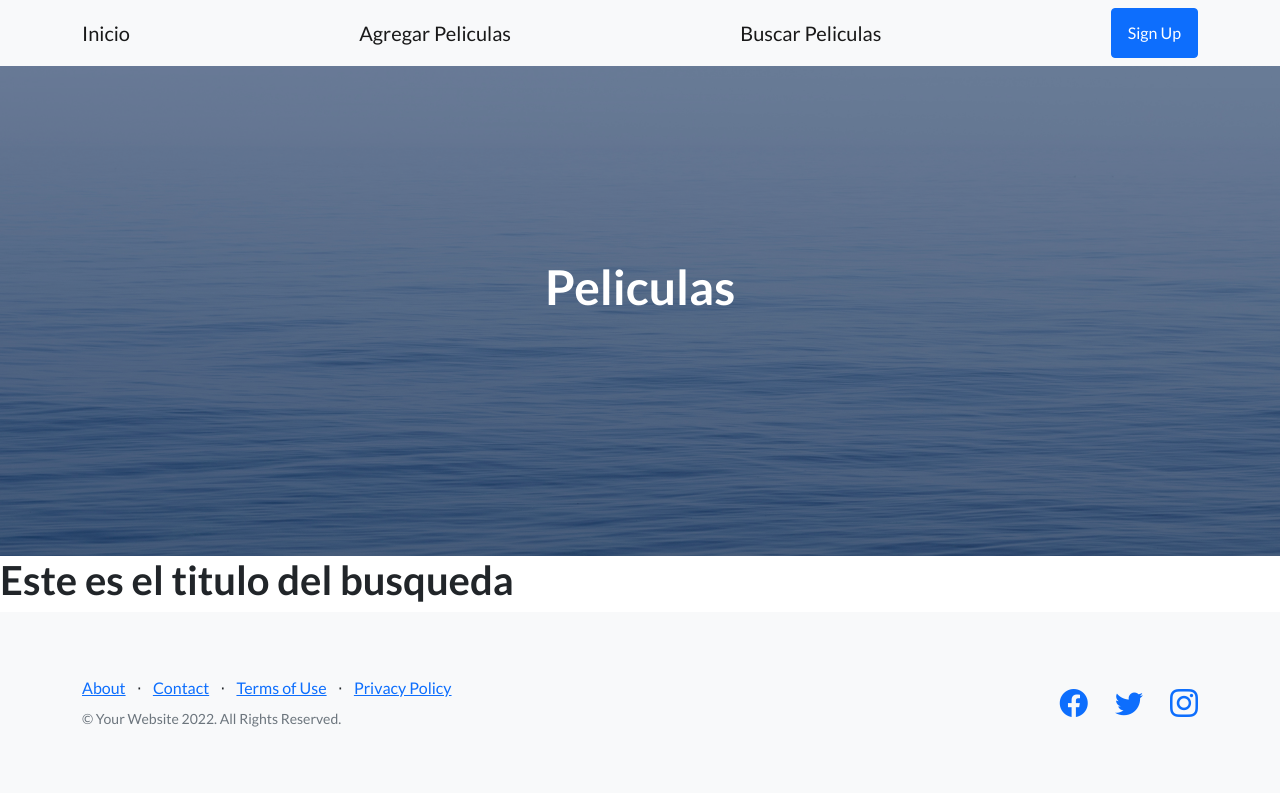
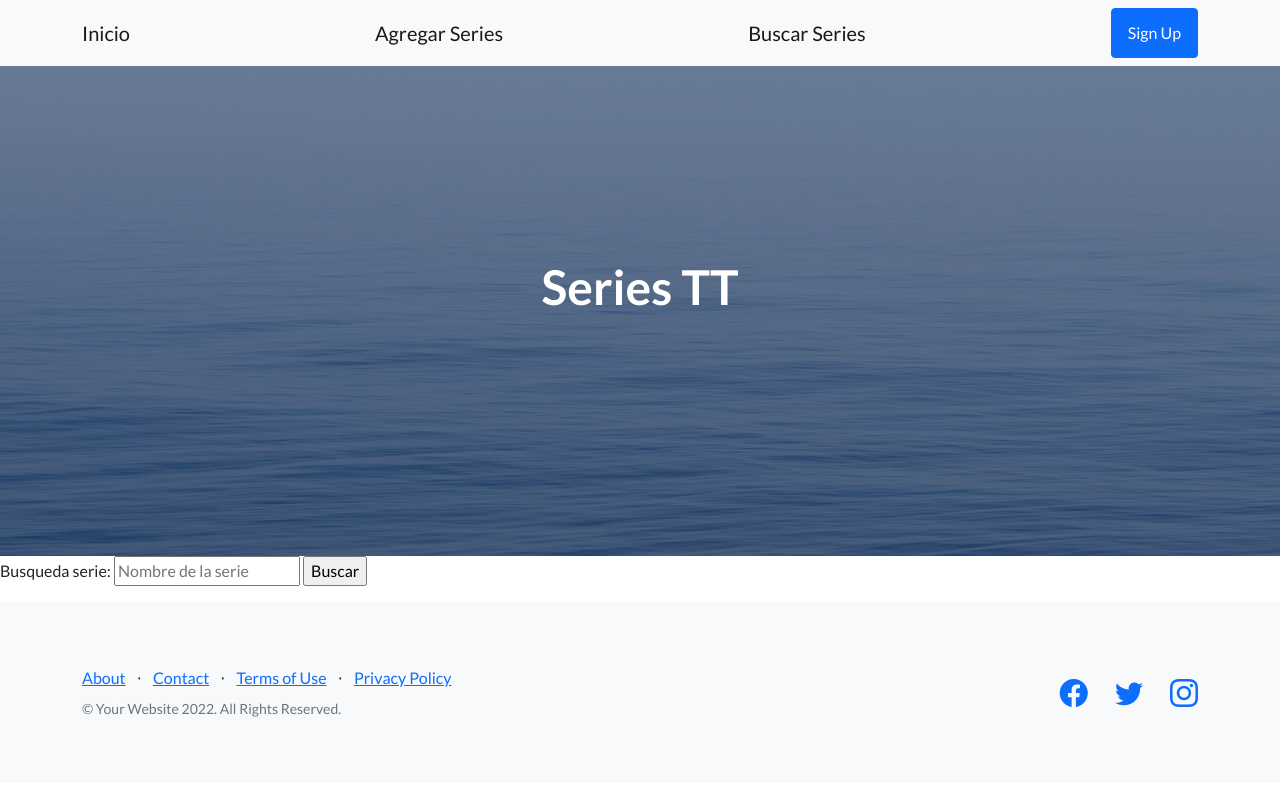
Before and after one commit to nicoovelaz/pre-entrega-nicolasvelazquez, a Django app: page /mispeliculas/busqueda/ in a window 1280 px wide. Run offline with Django 4.2, Linux system fonts and the light colour scheme; some libraries are stand-ins or nearby versions.

Commit message:
finalizado80%

```diff
--- a/mispeliculas/models.py
+++ b/mispeliculas/models.py
@@ -9,7 +9,7 @@ class Pelicula(models.Model):
     descargada = models.BooleanField(default=False, blank=True)
 
     def __str__(self):
-        return self.titulo
+        return f"Pelicula: {self.titulo} - Genero: {self.genero} - Director: {self.director}"
 
 class Serie(models.Model):
     titulo = models.CharField(max_length=100)
@@ -20,7 +20,7 @@ class Serie(models.Model):
     descargada = models.BooleanField(default=False)
 
     def __str__(self):
-        return f"Serie: {self.titulo} - Genero: {self.genero}"
+        return f"Serie: {self.titulo} - Genero: {self.genero} - temporadas: {self.temporadas}"
 
 class Capitulo(models.Model):
     numero = models.IntegerField(default=0)
--- /dev/null
+++ b/mispeliculas/templates/mispeliculas/--SQLite.sql
@@ -0,0 +1,2 @@
+-- SQLite
+select * from mispeliculas_Serie
--- a/mispeliculas/templates/mispeliculas/busqueda.html
+++ b/mispeliculas/templates/mispeliculas/busqueda.html
@@ -1,7 +1,11 @@
 {% extends "mispeliculas/padre.html" %}
-    {% load static %}
+{% load static %}
 {% block contenidoQueCambia %}
-    <!-- Codigo a cambiar-->
-    <h1>Este es el titulo del busqueda</h1>
+    <form action="/mispeliculas/buscar/" method="GET">
+        <p>Busqueda serie:
+        <input type="text" name="titulo" id="titulo" placeholder="Nombre de la serie">
+        <input type="submit" value="Buscar" ></p>
+
+    </form>
 
     {% endblock %}
--- a/mispeliculas/templates/mispeliculas/padre.html
+++ b/mispeliculas/templates/mispeliculas/padre.html
@@ -21,8 +21,8 @@
         <nav class="navbar navbar-light bg-light static-top">
             <div class="container">
                 <a class="navbar-brand" href="{% url 'inicio' %}">Inicio</a>
-                <a class="navbar-brand" href="{% url 'formulario' %}">Agregar Peliculas</a>
-                <a class="navbar-brand" href="{% url 'busqueda' %}">Buscar Peliculas</a>
+                <a class="navbar-brand" href="{% url 'formulario' %}">Agregar Series</a>
+                <a class="navbar-brand" href="{% url 'busqueda' %}">Buscar Series</a>
                 <a class="btn btn-primary" href="#signup">Sign Up</a>
             </div>
         </nav>
@@ -33,7 +33,7 @@
                     <div class="col-xl-6">
                         <div class="text-center text-white">
                             <!-- Page heading-->
-                            <h1 class="mb-5">Peliculas</h1>
+                            <h1 class="mb-5">Series TT</h1>
                             <!-- Signup form-->
                             <!-- * * * * * * * * * * * * * * *-->
                             <!-- * * SB Forms Contact Form * *-->
@@ -87,7 +87,7 @@
         <!-- Bootstrap core JS-->
         <script src="https://cdn.jsdelivr.net/npm/bootstrap@5.1.3/dist/js/bootstrap.bundle.min.js"></script>
         <!-- Core theme JS-->
-        <script src="js/scripts.js"></script>
+        <script src="https://cdn.jsdelivr.net/npm/bootstrap@5.3.0-alpha1/dist/js/bootstrap.bundle.min.js" integrity="sha384-w76AqPfDkMBDXo30jS1Sgez6pr3x5MlQ1ZAGC+nuZB+EYdgRZgiwxhTBTkF7CXvN" crossorigin="anonymous"></script>
         <!-- * * * * * * * * * * * * * * * * * * * * * * * * * * * * * * * * * * * * * * * *-->
         <!-- * *                               SB Forms JS                               * *-->
         <!-- * * Activate your form at https://startbootstrap.com/solution/contact-forms * *-->
--- a/mispeliculas/urls.py
+++ b/mispeliculas/urls.py
@@ -1,8 +1,11 @@
 from django.urls import path
 from mispeliculas import views
+from . import views
 
 urlpatterns = [
     path('', views.inicio, name="inicio" ),
     path('formulario/',views.formulario, name="formulario"),
+    path('mispeliculas/formulario/',views.formulario, name="formulario"),
     path('busqueda/',views.busqueda,name="busqueda"),
+    path('buscar/',views.buscar),
 ]
--- a/mispeliculas/views.py
+++ b/mispeliculas/views.py
@@ -1,8 +1,7 @@
 from django.shortcuts import render
 from django.http import HttpResponse
 from mispeliculas.models import *
-from mispeliculas.forms import SerieFormulario
-
+from .forms import SerieFormulario
 # Create your views here.
 
 def inicio(request):
@@ -10,17 +9,33 @@ def inicio(request):
 def busqueda(request):
     return render(request,'mispeliculas/busqueda.html')
 def formulario(request):
+    miFormulario = SerieFormulario()
     if request.method == 'POST':
-        miFormulario = SerieFormulario(request.POST)
-        print(miFormulario)
-
-        if miFormulario.is_valid:
-            informacion = miFormulario.cleaned_data
-            serie = Serie(titulo=informacion['titulo'], genero=informacion['genero'])
+        miFormulario= SerieFormulario(request.POST)
+        if miFormulario.is_valid():
+            print("valido")
+            serie = Serie()
+            serie.titulo = miFormulario.cleaned_data['titulo']
+            serie.genero = miFormulario.cleaned_data['genero']
+            serie.temporadas = miFormulario.cleaned_data['temporadas']
             serie.save()
-            return render(request, "mispeliculas/inicio.html")
+        else:
+            print("No VALIDO")
 
     else:
         miFormulario = SerieFormulario()
 
     return render(request, "mispeliculas/formulario.html", {"miFormulario":miFormulario})
+
+def busquedaSerie(request):
+    return render(request, "mispeliculas/busqueda.html")
+
+def buscar(request):
+    if request.GET["titulo"]:
+        titulo = request.GET['titulo']
+        serie = Serie.objects.filter(titulo__icontains=titulo)
+        #temporadas = Serie.objects.filter(temporadas__icontains=temporadas)
+        return render(request, "mispeliculas/resbusqueda.html", { "titulo":serie})
+    else:
+        respuesta = "No ingresaste datos"
+    return HttpResponse(respuesta)
```
Also changed, not shown: mispeliculas/forms.py (+5 -2 lines), mispeliculas/templates/mispeliculas/formulario.html (+2 -11 lines), mispeliculas/templates/mispeliculas/resbusqueda.html (added, +34 -0 lines), db.sqlite3.
